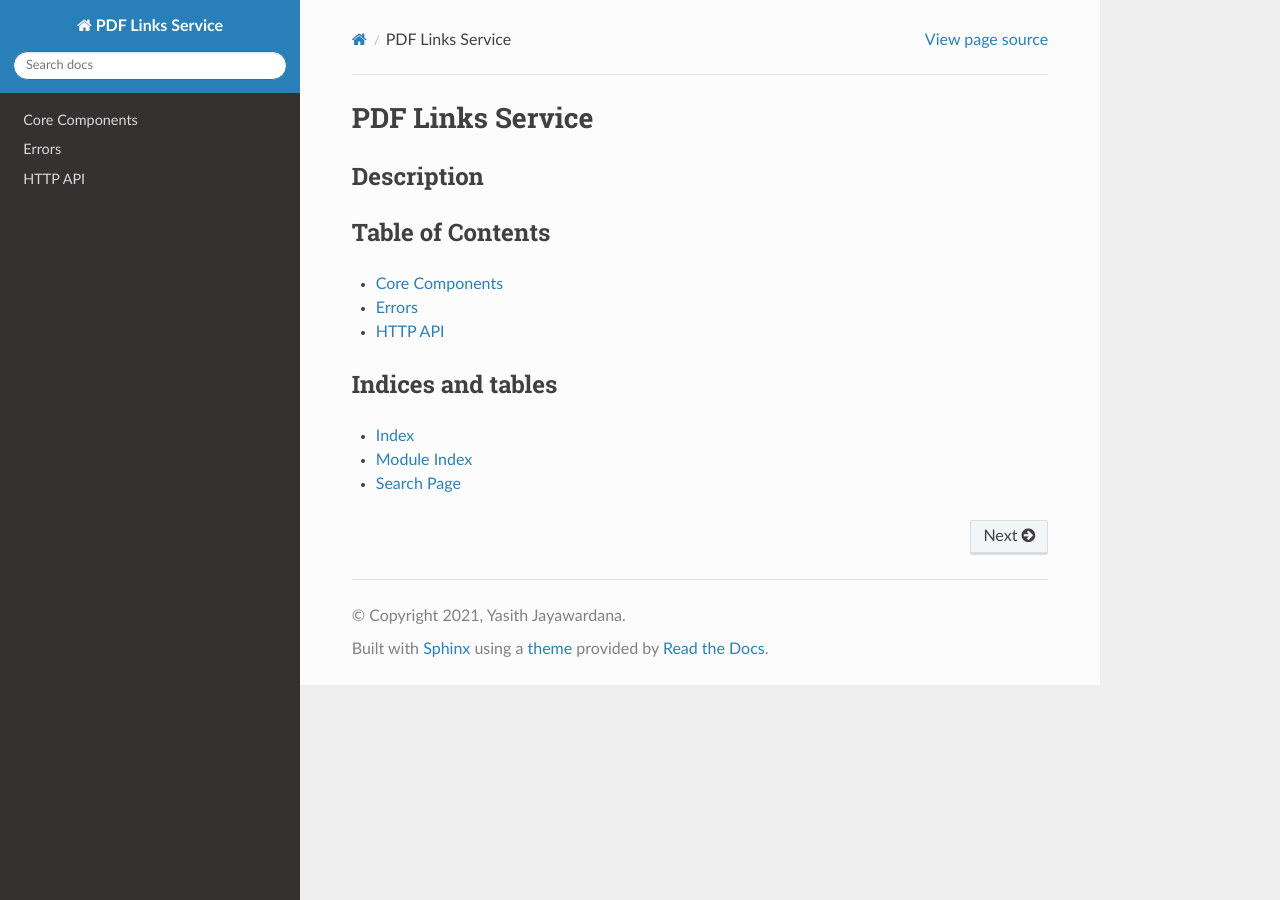
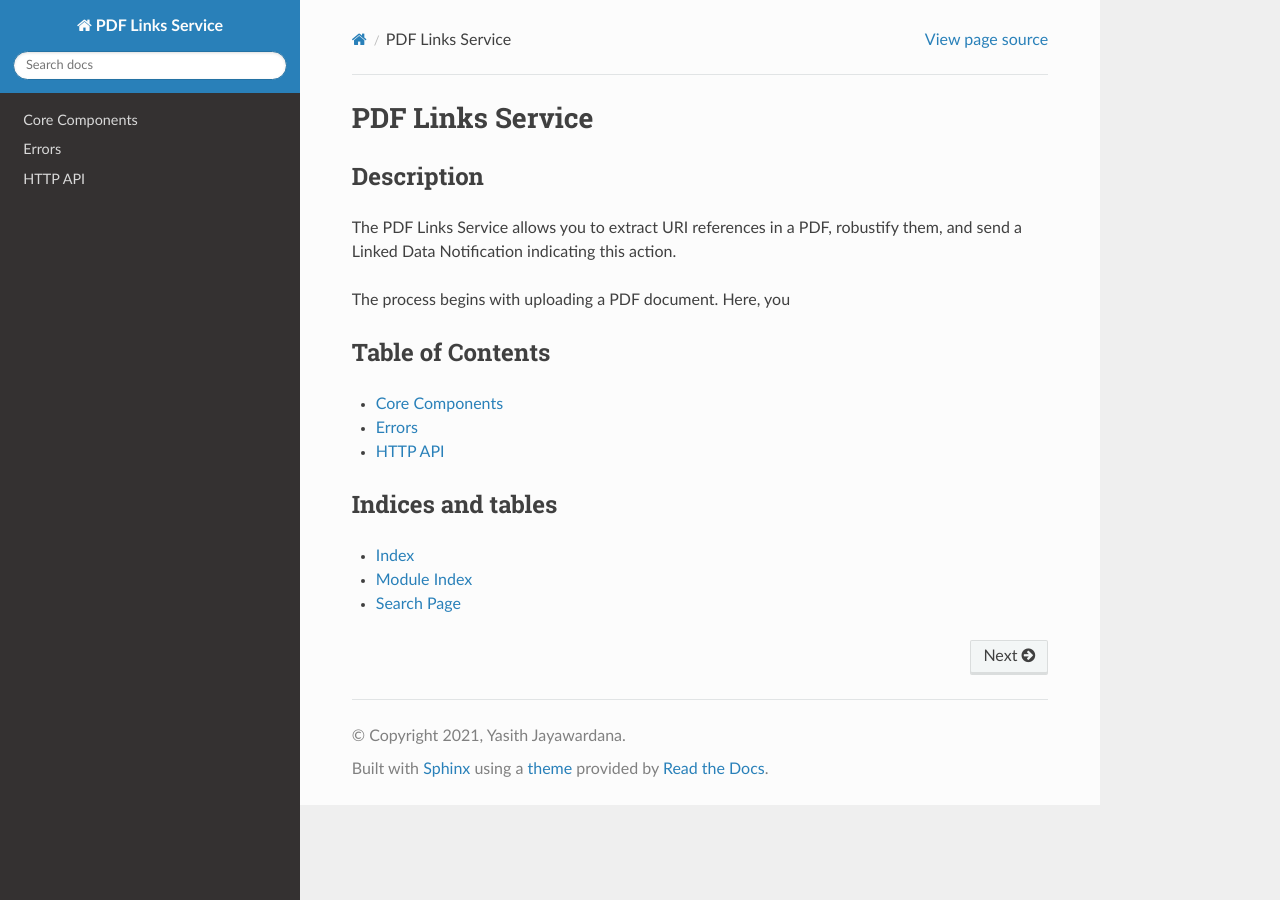
Before and after one commit to yasithdev/pdf-links-service, a Sphinx documentation site: the page built from docs/index.rst, in a window 1280 px wide. Built offline with Sphinx 7.4.7 and the Read the Docs theme 2.0.0, drawn with Linux system fonts in a browser that asks for light colours.

Commit message:
fix bugs

```diff
--- a/docs/index.rst
+++ b/docs/index.rst
@@ -3,6 +3,11 @@ PDF Links Service
 
 Description
 -----------
+
+The PDF Links Service allows you to extract URI references in a PDF, robustify them, and send a Linked Data Notification indicating this action.
+
+The process begins with uploading a PDF document.
+Here, you
 
 
 Table of Contents
```
Also changed, not shown: 2 other files.
